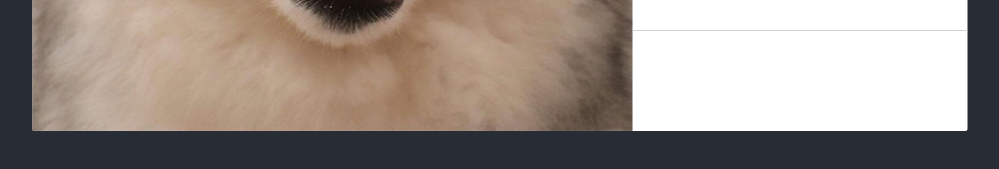
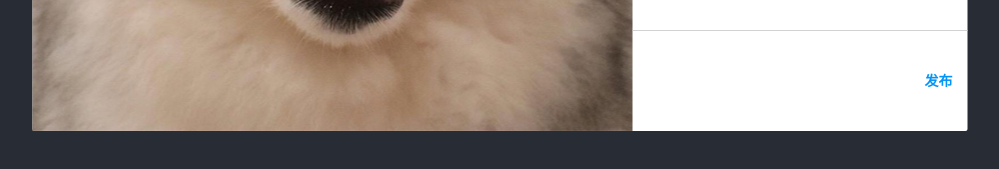
Before and after one commit to NeroSolomon/pan-test, a React (Create React App) app: page / in a window 1280 px wide. Shown: the part 569-738 px from the top of the page, without its empty margins (140-1139 px from the left). Built offline with nearby package versions, Linux system fonts and the light colour scheme; the HTML template or start-up script is replaced by a standard one.

Commit message:
add send styloe

```diff
--- a/src/components/ArticleComment.jsx
+++ b/src/components/ArticleComment.jsx
@@ -6,8 +6,14 @@ import Comment from "./Comment.jsx";
 function ArticleComment(props) {
   const [isActive, setIsActive] = useState(false);
   const [showComment, setShowComment] = useState(false);
+  const [like, setLike] = useState(200);
 
   function toggleLike(props) {
+    if (isActive) {
+      setLike(like - 1);
+    } else {
+      setLike(like + 1);
+    }
     setIsActive(!isActive);
   }
 
@@ -35,7 +41,7 @@ function ArticleComment(props) {
         <div className={style["comment__detail-info"]}>
           <div>
             <span>6 天</span>
-            <span>200 次赞</span>
+            <span>{like} 次赞</span>
             <span
               style={{ cursor: "pointer", fontWeight: "bold" }}
               onClick={onReply}
--- a/src/containers/css/content.module.scss
+++ b/src/containers/css/content.module.scss
@@ -73,3 +73,15 @@ $border-color: #d2d2d2;
   font-size: 12px !important;
   color: #8e8e8e !important;
 }
+
+.editor__send-btn {
+  position: absolute;
+  font-size: 14px;
+  color: #0095f6;
+  top: 50%;
+  right: 15px;
+  cursor: pointer;
+  transform: translateY(-50%);
+  cursor: pointer;
+  font-weight: bold;
+}
```
